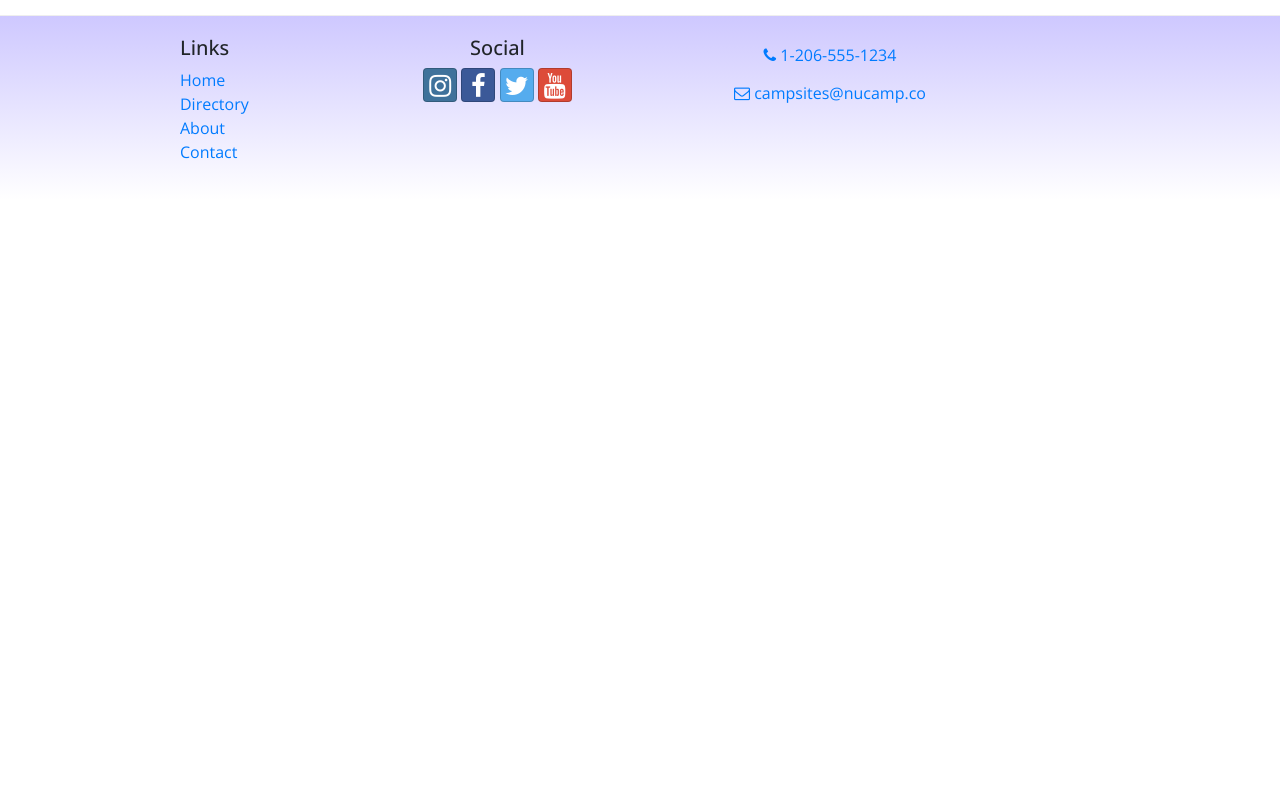
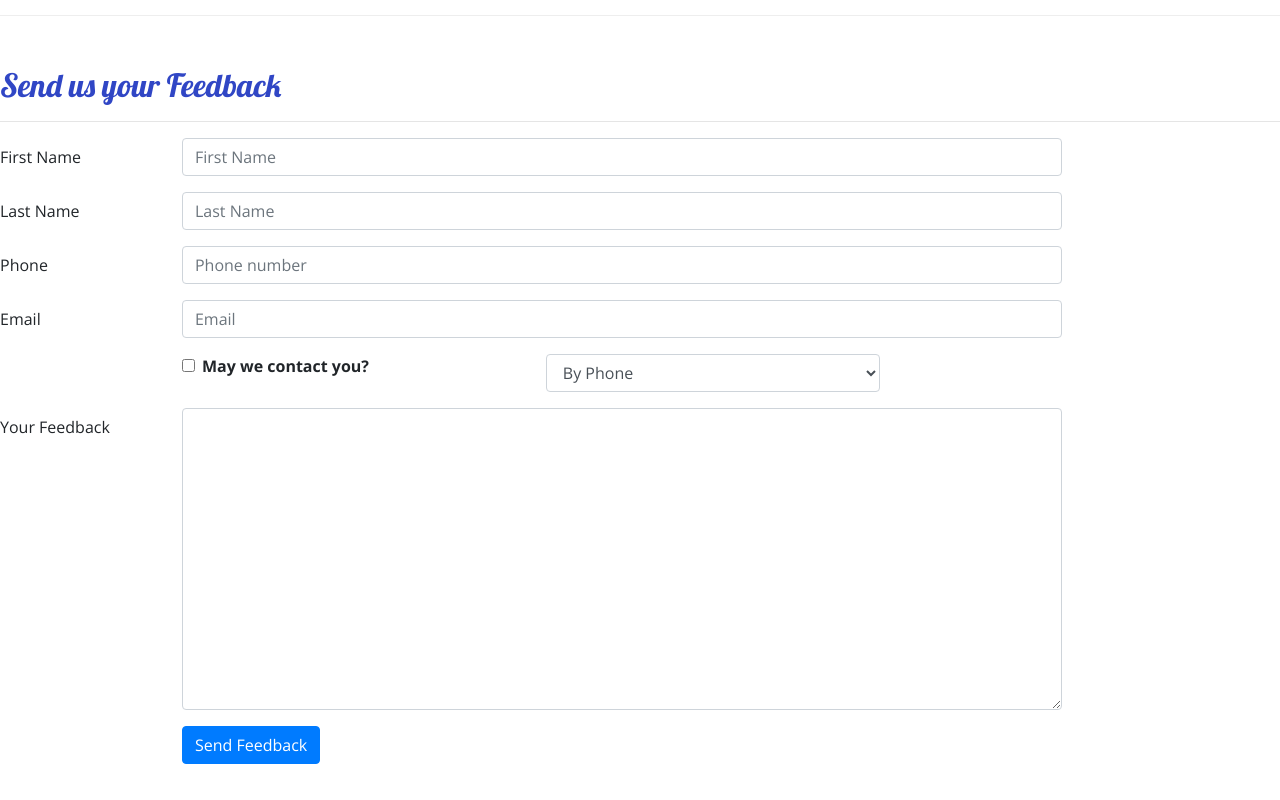
Before and after one commit to stephenhoang1/nucampsite-react, a React (Create React App) app: page /contactus in a window 1280 px wide. Shown: the part 560-1360 px from the top of the page. Before the commit the page ends 800 px from the top, so only its background shows below. Built offline with nearby package versions, Linux system fonts and the light colour scheme.

Commit message:
controlled forms

```diff
--- a/src/components/ContactComponent.js
+++ b/src/components/ContactComponent.js
@@ -1,8 +1,46 @@
-import React from 'react';
-import { Breadcrumb, BreadcrumbItem } from 'reactstrap';
+import React, { Component } from 'react';
+import {
+    Breadcrumb, BreadcrumbItem,
+    Button, Form, FormGroup, Label, Input, Col
+} from 'reactstrap';
 import { Link } from 'react-router-dom';
 
-function Contact(props) {
+class Contact extends Component {
+
+    constructor(props) {
+        super(props);
+
+        this.state = {
+            firstName: '',
+            lastName: '',
+            phoneNum: '',
+            email: '',
+            agree: false,
+            contactType: 'By Phone',
+            feedback: ''
+        };
+
+        this.handleInputChange = this.handleInputChange.bind(this);
+        this.handleSubmit = this.handleSubmit.bind(this);
+    }
+
+    handleInputChange(event) {
+        const target = event.target;
+        const value = target.type === 'checkbox' ? target.checked : target.value;
+        const name = target.name;
+
+        this.setState({
+            [name]: value
+        });
+    }
+
+    handleSubmit(event) {
+        console.log('Current state is: ' + JSON.stringify(this.state));
+        alert('Current state is: ' + JSON.stringify(this.state));
+        event.preventDefault();
+    }
+
+    render() {
         return (
             <div>
                 <div className="container">
@@ -32,8 +70,95 @@ function Contact(props) {
                         <a role="button" className="btn btn-link" href="mailto:fakeemail@fakeemail.co"><i className="fa fa-envelope-o"></i> campsites@nucamp.co</a>
                     </div>
                 </div>
+
+                <div className="row row-content">
+                    <div className="col-12">
+                        <h2>Send us your Feedback</h2>
+                        <hr />
+                    </div>
+                    <div className="col-md-10">
+                        <Form onSubmit={this.handleSubmit}>
+                            <FormGroup row>
+                                <Label htmlFor="firstName" md={2}>First Name</Label>
+                                <Col md={10}>
+                                    <Input type="text" id="firstName" name="firstName"
+                                        placeholder="First Name"
+                                        value={this.state.firstName}
+                                        onChange={this.handleInputChange} />
+                                </Col>
+                            </FormGroup>
+                            <FormGroup row>
+                                <Label htmlFor="lastName" md={2}>Last Name</Label>
+                                <Col md={10}>
+                                    <Input type="text" id="lastName" name="lastName"
+                                        placeholder="Last Name"
+                                        value={this.state.lastName}
+                                        onChange={this.handleInputChange} />
+                                </Col>
+                            </FormGroup>
+                            <FormGroup row>
+                                <Label htmlFor="phoneNum" md={2}>Phone</Label>
+                                <Col md={10}>
+                                    <Input type="tel" id="phoneNum" name="phoneNum"
+                                        placeholder="Phone number"
+                                        value={this.state.phoneNum}
+                                        onChange={this.handleInputChange} />
+                                </Col>
+                            </FormGroup>
+                            <FormGroup row>
+                                <Label htmlFor="email" md={2}>Email</Label>
+                                <Col md={10}>
+                                    <Input type="email" id="email" name="email"
+                                        placeholder="Email"
+                                        value={this.state.email}
+                                        onChange={this.handleInputChange} />
+                                </Col>
+                            </FormGroup>
+                            <FormGroup row>
+                                <Col md={{ size: 4, offset: 2 }}>
+                                    <FormGroup check>
+                                        <Label check>
+                                            <Input type="checkbox"
+                                                name="agree"
+                                                checked={this.state.agree}
+                                                onChange={this.handleInputChange} /> {' '}
+                                            <strong>May we contact you?</strong>
+                                        </Label>
+                                    </FormGroup>
+                                </Col>
+                                <Col md={4}>
+                                    <Input type="select" name="contactType"
+                                        value={this.state.contactType}
+                                        onChange={this.handleInputChange}>
+                                        <option>By Phone</option>
+                                        <option>By Email</option>
+                                    </Input>
+                                </Col>
+                            </FormGroup>
+                            <FormGroup row>
+                                <Label htmlFor="feedback" md={2}>Your Feedback</Label>
+                                <Col md={10}>
+                                    <Input type="textarea" id="feedback" name="feedback"
+                                        rows="12"
+                                        value={this.state.feedback}
+                                        onChange={this.handleInputChange}></Input>
+                                </Col>
+                            </FormGroup>
+                            <FormGroup row>
+                                <Col md={{ size: 10, offset: 2 }}>
+                                    <Button type="submit" color="primary">
+                                        Send Feedback
+                                    </Button>
+                                </Col>
+                            </FormGroup>
+                        </Form>
+                    </div>
+                </div>
+
             </div >
         );
     }
 
+}
+
 export default Contact;
```
Lines whose indentation alone changed are shown as unchanged.
